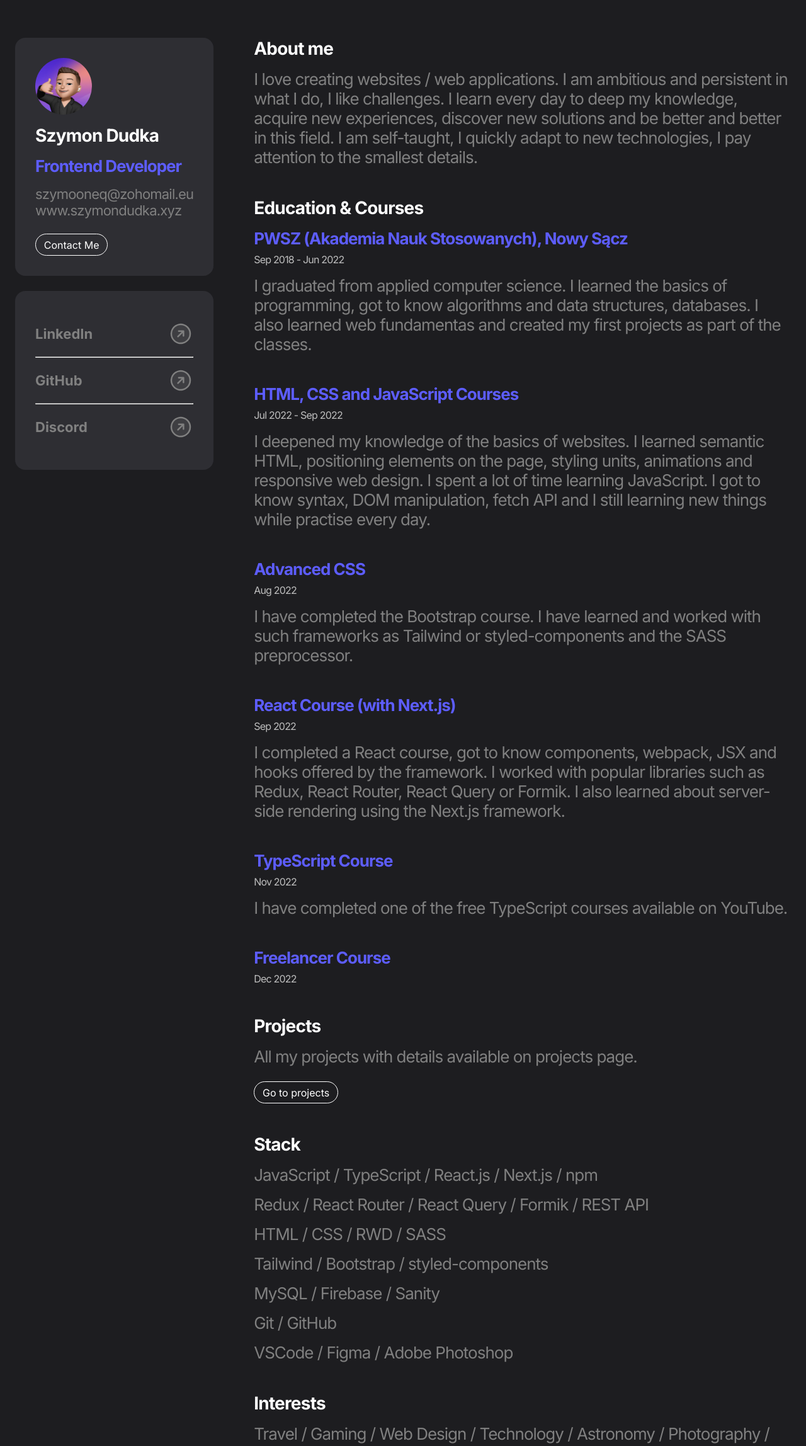
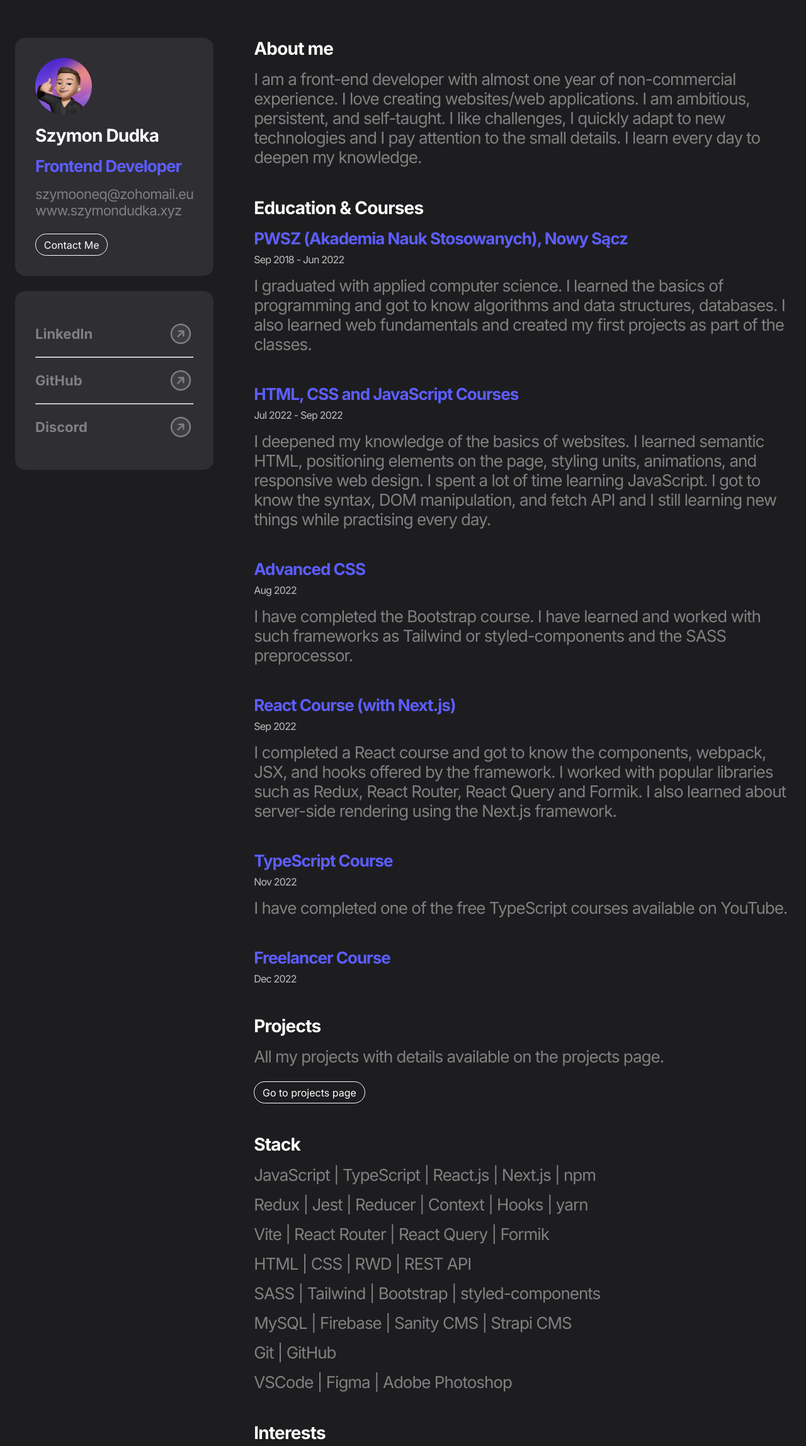
Before and after one commit to szymooneq/Personal-Portfolio, a Next.js app: page /resume in a window 1280 px wide. Shown: the part 481-2777 px from the top of the page at 63% size. Built offline with nearby package versions, Linux system fonts and the light colour scheme.

Commit message:
information updated

```diff
--- a/pages/about.tsx
+++ b/pages/about.tsx
@@ -30,7 +30,7 @@ function About(): JSX.Element {
 				<div className={styles.card}>
 					<h2>About me</h2>
 					<p className={styles.cardDesc}>
-						I&apos;m a Frontend Developer. I create websites / web applications
+						I&apos;m a Frontend Developer. I create websites/web applications
 						and I constantly develop my development skills. My goal is to become
 						a Fullstack JS Developer.
 					</p>
--- a/pages/projects/index.tsx
+++ b/pages/projects/index.tsx
@@ -47,7 +47,7 @@ function Projects({ projectsList, technologiesList }: props): JSX.Element {
 
 			<ContentLayout header="Projects">
 				<p className={styles.desc}>
-					Here you will find some of my projects that I have managed to create
+					Here you will find some of the projects that I have managed to create
 					so far. I created each project myself, learning from various sources,
 					such as documentation, YouTube videos, or paid courses, but I was
 					primarily trying to understand the source code and work with it, not
--- a/pages/resume.tsx
+++ b/pages/resume.tsx
@@ -60,12 +60,12 @@ function Resume(): JSX.Element {
 						<h2 className={styles.name}>About me</h2>
 						<section>
 							<p className={styles.sectionDescription}>
-								I love creating websites / web applications. I am ambitious and
-								persistent in what I do, I like challenges. I learn every day to
-								deep my knowledge, acquire new experiences, discover new
-								solutions and be better and better in this field. I am
-								self-taught, I quickly adapt to new technologies, I pay
-								attention to the smallest details.
+								I am a front-end developer with almost one year of
+								non-commercial experience. I love creating websites/web
+								applications. I am ambitious, persistent, and self-taught. I
+								like challenges, I quickly adapt to new technologies and I pay
+								attention to the small details. I learn every day to deepen my
+								knowledge.
 							</p>
 						</section>
 					</div>
@@ -76,9 +76,9 @@ function Resume(): JSX.Element {
 								<h3>PWSZ (Akademia Nauk Stosowanych), Nowy Sącz</h3>
 								<p className={styles.sectionTimeline}>Sep 2018 - Jun 2022</p>
 								<p className={styles.sectionDescription}>
-									I graduated from applied computer science. I learned the
-									basics of programming, got to know algorithms and data
-									structures, databases. I also learned web fundamentas and
+									I graduated with applied computer science. I learned the
+									basics of programming and got to know algorithms and data
+									structures, databases. I also learned web fundamentals and
 									created my first projects as part of the classes.
 								</p>
 							</div>
@@ -88,10 +88,10 @@ function Resume(): JSX.Element {
 								<p className={styles.sectionDescription}>
 									I deepened my knowledge of the basics of websites. I learned
 									semantic HTML, positioning elements on the page, styling
-									units, animations and responsive web design. I spent a lot of
-									time learning JavaScript. I got to know syntax, DOM
-									manipulation, fetch API and I still learning new things while
-									practise every day.
+									units, animations, and responsive web design. I spent a lot of
+									time learning JavaScript. I got to know the syntax, DOM
+									manipulation, and fetch API and I still learning new things
+									while practising every day.
 								</p>
 							</div>
 							<div className={styles.sectionItem}>
@@ -107,11 +107,11 @@ function Resume(): JSX.Element {
 								<h3>React Course (with Next.js)</h3>
 								<p className={styles.sectionTimeline}>Sep 2022</p>
 								<p className={styles.sectionDescription}>
-									I completed a React course, got to know components, webpack,
-									JSX and hooks offered by the framework. I worked with popular
-									libraries such as Redux, React Router, React Query or Formik.
-									I also learned about server-side rendering using the Next.js
-									framework.
+									I completed a React course and got to know the components,
+									webpack, JSX, and hooks offered by the framework. I worked
+									with popular libraries such as Redux, React Router, React
+									Query and Formik. I also learned about server-side rendering
+									using the Next.js framework.
 								</p>
 							</div>
 							<div className={styles.sectionItem}>
@@ -132,30 +132,35 @@ function Resume(): JSX.Element {
 					<div className={styles.contentItem}>
 						<h2 className={styles.name}>Projects</h2>
 						<p className={styles.sectionDescription}>
-							All my projects with details available on projects page.
+							All my projects with details available on the projects page.
 						</p>
 						<Link className={styles.contactMe} href="projects">
-							Go to projects
+							Go to projects page
 						</Link>
 					</div>
 					<div className={styles.contentItem}>
 						<h2 className={styles.name}>Stack</h2>
 						<p className={styles.sectionDescription}>
-							JavaScript / TypeScript / React.js / Next.js / npm
+							JavaScript | TypeScript | React.js | Next.js | npm
 						</p>
 						<p className={styles.sectionDescription}>
-							Redux / React Router / React Query / Formik / REST API
-						</p>
-						<p className={styles.sectionDescription}>HTML / CSS / RWD / SASS</p>
-						<p className={styles.sectionDescription}>
-							Tailwind / Bootstrap / styled-components
+							Redux | Jest | Reducer | Context | Hooks | yarn
 						</p>
 						<p className={styles.sectionDescription}>
-							MySQL / Firebase / Sanity
+							Vite | React Router | React Query | Formik
 						</p>
-						<p className={styles.sectionDescription}>Git / GitHub</p>
 						<p className={styles.sectionDescription}>
-							VSCode / Figma / Adobe Photoshop
+							HTML | CSS | RWD | REST API
+						</p>
+						<p className={styles.sectionDescription}>
+							SASS | Tailwind | Bootstrap | styled-components
+						</p>
+						<p className={styles.sectionDescription}>
+							MySQL | Firebase | Sanity CMS | Strapi CMS
+						</p>
+						<p className={styles.sectionDescription}>Git | GitHub</p>
+						<p className={styles.sectionDescription}>
+							VSCode | Figma | Adobe Photoshop
 						</p>
 					</div>
 					<div className={styles.contentItem}>
```
Also changed, not shown: pages/contact.tsx (+5 -5 lines), pages/index.tsx (+8 -8 lines), src/components/UI/Tagcloud/Tagcloud.tsx (+12 -9 lines), 2 other files (tests, documents, lock files or other folders).
